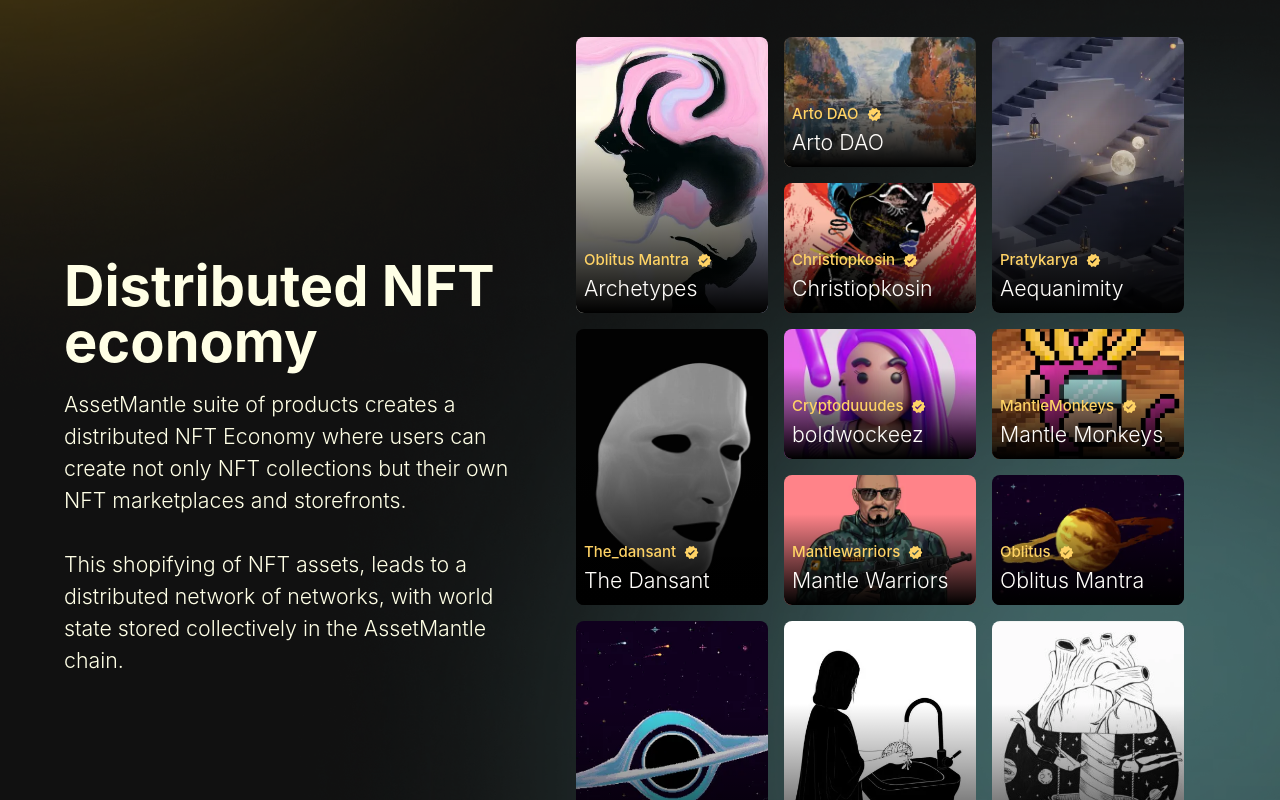
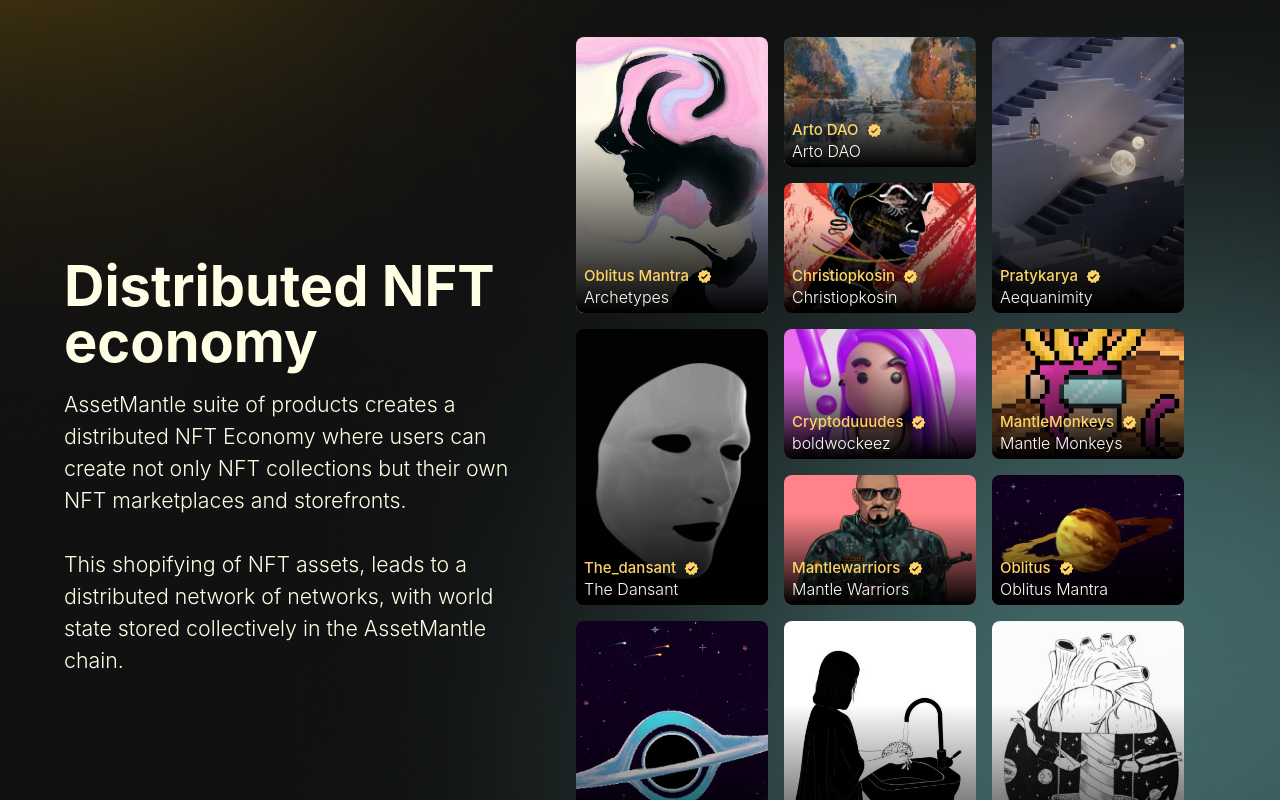
Before and after one commit to AssetMantle/website, a Next.js app: page / in a window 1280 px wide. Shown: the part 2800-3600 px from the top of the page. Built offline with nearby package versions, Linux system fonts and the light colour scheme.

Commit message:
📕used caption

```diff
--- a/views/InfoSection.js
+++ b/views/InfoSection.js
@@ -289,7 +289,7 @@ const Content = () => {
                     </Button>
                   )}
                   {item.name && (
-                    <Typography component="p" variant="body3">
+                    <Typography component="p" variant="caption">
                       {item.name}
                     </Typography>
                   )}
```
